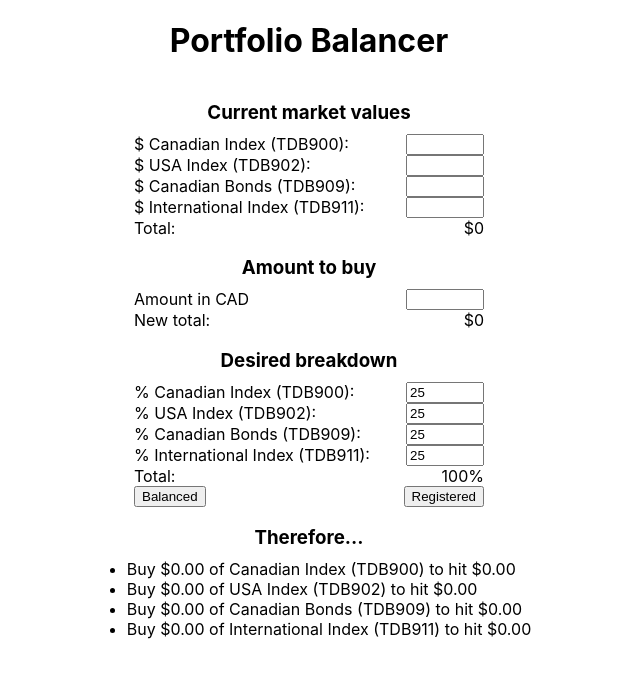
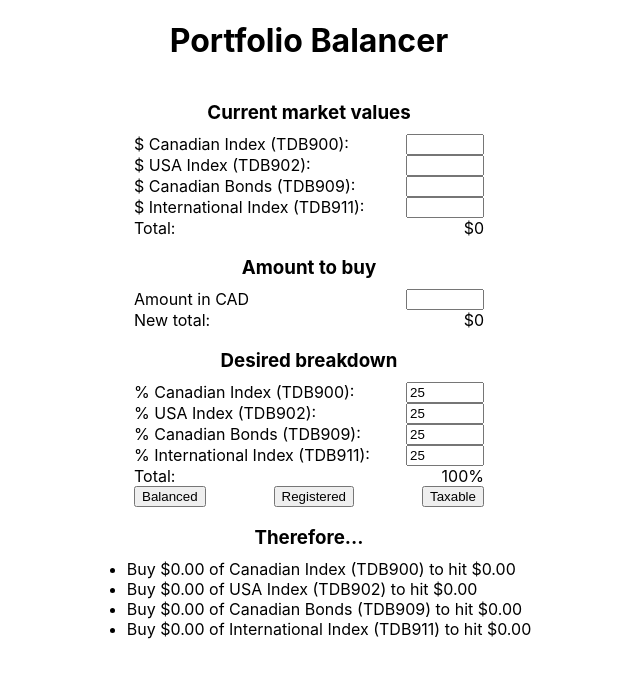
Before and after one commit to thomaschriskelly/react-balanced-portfolio, a React (Create React App) app: page / in a window 1280 px wide. Shown: the top 678 px of the page, without its empty margins (331-971 px from the left). Built offline with nearby package versions, Linux system fonts and the light colour scheme.

Commit message:
added taxable portfolio

```diff
--- a/src/App.tsx
+++ b/src/App.tsx
@@ -38,6 +38,13 @@
   { name: 'Canadian Index', code: FundCode.TDB900, targetPercent: 10 },
   { name: 'USA Index', code: FundCode.TDB902, targetPercent: 30 },
   { name: 'Canadian Bonds', code: FundCode.TDB909, targetPercent: 30 },
+  { name: 'International Index', code: FundCode.TDB911, targetPercent: 30 },
+];
+
+const taxable: IFund[] = [
+  { name: 'Canadian Index', code: FundCode.TDB900, targetPercent: 40 },
+  { name: 'USA Index', code: FundCode.TDB902, targetPercent: 30 },
+  { name: 'Canadian Bonds', code: FundCode.TDB909, targetPercent: 0 },
   { name: 'International Index', code: FundCode.TDB911, targetPercent: 30 },
 ];
 
@@ -141,6 +148,7 @@
       <div style={rowStyle}>
         <button onClick={() => setFunds(balanced)}>Balanced</button>
         <button onClick={() => setFunds(registered)}>Registered</button>
+        <button onClick={() => setFunds(taxable)}>Taxable</button>
       </div>
 
       {validTotalPercent ? (
```
